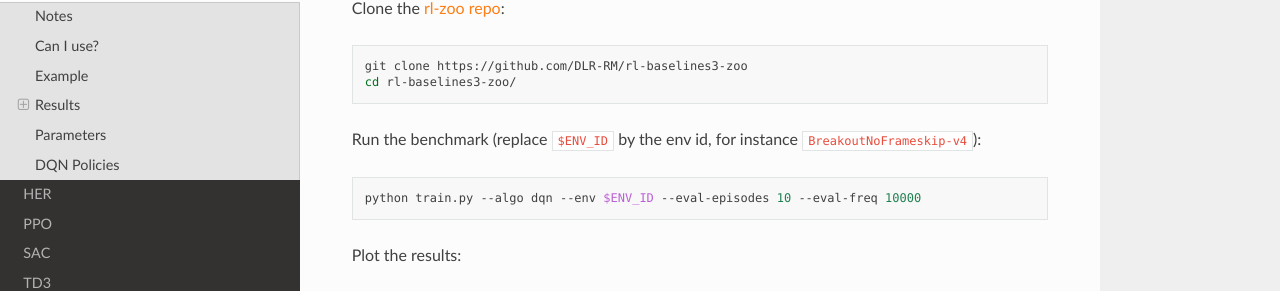
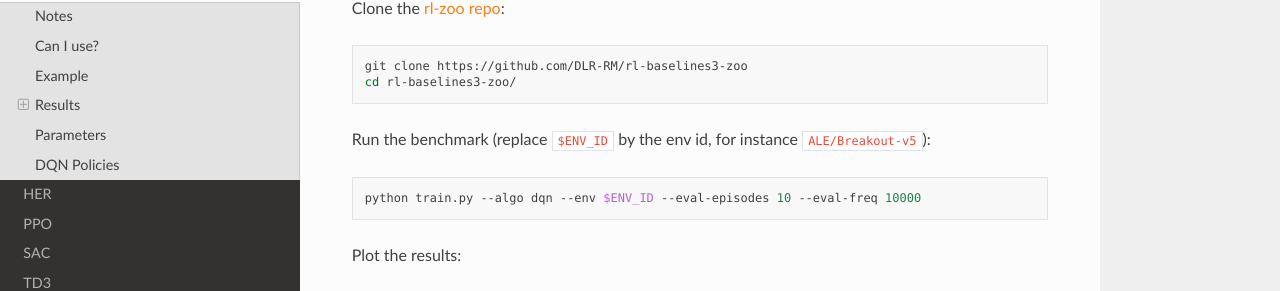
Before and after one commit to DLR-RM/stable-baselines3, a Sphinx documentation site: the page built from docs/modules/dqn.rst, in a window 1280 px wide and 900 px high, scrolled down 1737 px. Shown: the part 126-417 px from the top of the window. Built offline with Sphinx 7.4.7 and the Read the Docs theme 2.0.0, drawn with Linux system fonts in a browser that asks for light colours.

Commit message:
Update docs

```diff
--- a/docs/guide/custom_policy.rst
+++ b/docs/guide/custom_policy.rst
@@ -145,7 +145,7 @@ that derives from ``BaseFeaturesExtractor`` and then pass it to the model when t
       features_extractor_class=CustomCNN,
       features_extractor_kwargs=dict(features_dim=128),
   )
-  model = PPO("CnnPolicy", "BreakoutNoFrameskip-v4", policy_kwargs=policy_kwargs, verbose=1)
+  model = PPO("CnnPolicy", "ALE/Breakout-v5", policy_kwargs=policy_kwargs, verbose=1)
   model.learn(1000)
 
 
--- a/docs/guide/examples.rst
+++ b/docs/guide/examples.rst
@@ -336,7 +336,7 @@ and multiprocessing for you. To install the Atari environments, run the command
   # There already exists an environment generator
   # that will make and wrap atari environments correctly.
   # Here we are also multi-worker training (n_envs=4 => 4 environments)
-  env = make_atari_env('PongNoFrameskip-v4', n_envs=4, seed=0)
+  env = make_atari_env('ALE/Pong-v5', n_envs=4, seed=0)
   # Frame-stacking with 4 frames
   env = VecFrameStack(env, n_stack=4)
 
--- a/docs/misc/changelog.rst
+++ b/docs/misc/changelog.rst
@@ -31,6 +31,7 @@ Deprecations:
 
 Others:
 ^^^^^^^
+- Bumped version of Atari envs to v5 to match Gym's (@carlosluis)
 
 Documentation:
 ^^^^^^^^^^^^^^
--- a/docs/modules/dqn.rst
+++ b/docs/modules/dqn.rst
@@ -99,7 +99,7 @@ Clone the `rl-zoo repo <https://github.com/DLR-RM/rl-baselines3-zoo>`_:
   cd rl-baselines3-zoo/
 
 
-Run the benchmark (replace ``$ENV_ID`` by the env id, for instance ``BreakoutNoFrameskip-v4``):
+Run the benchmark (replace ``$ENV_ID`` by the env id, for instance ``ALE/Breakout-v5``):
 
 .. code-block:: bash
 
```
